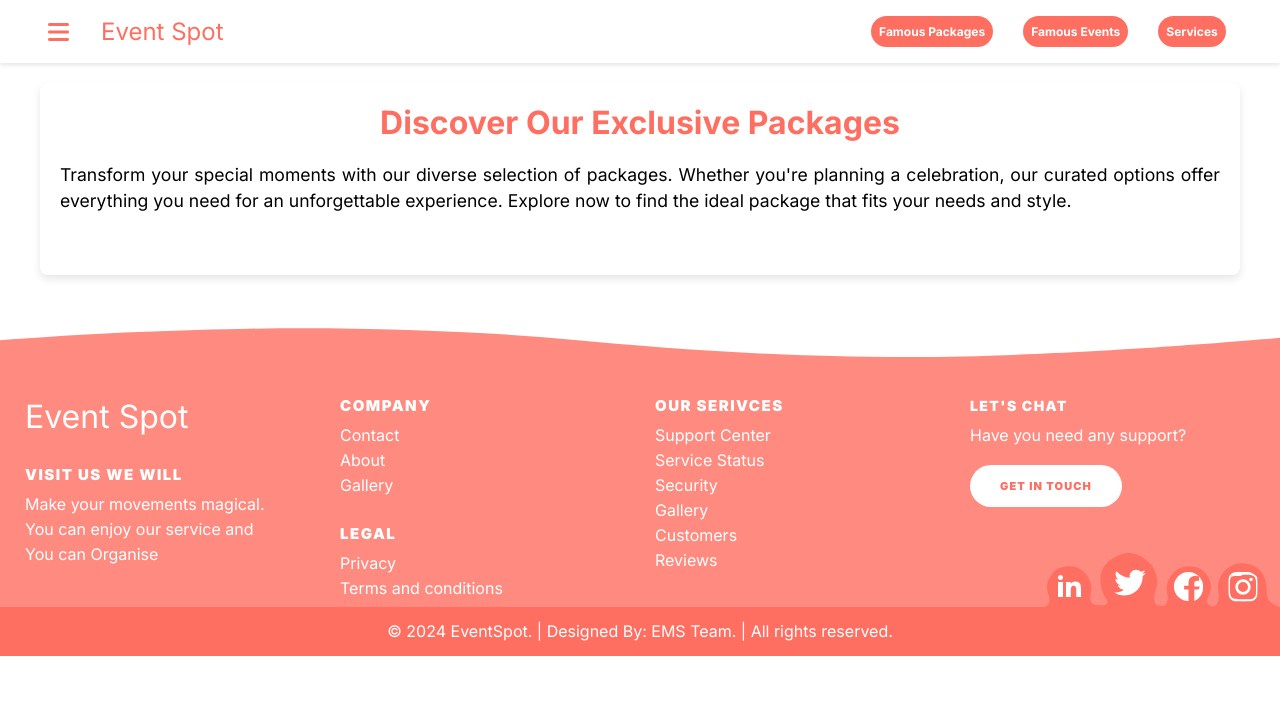
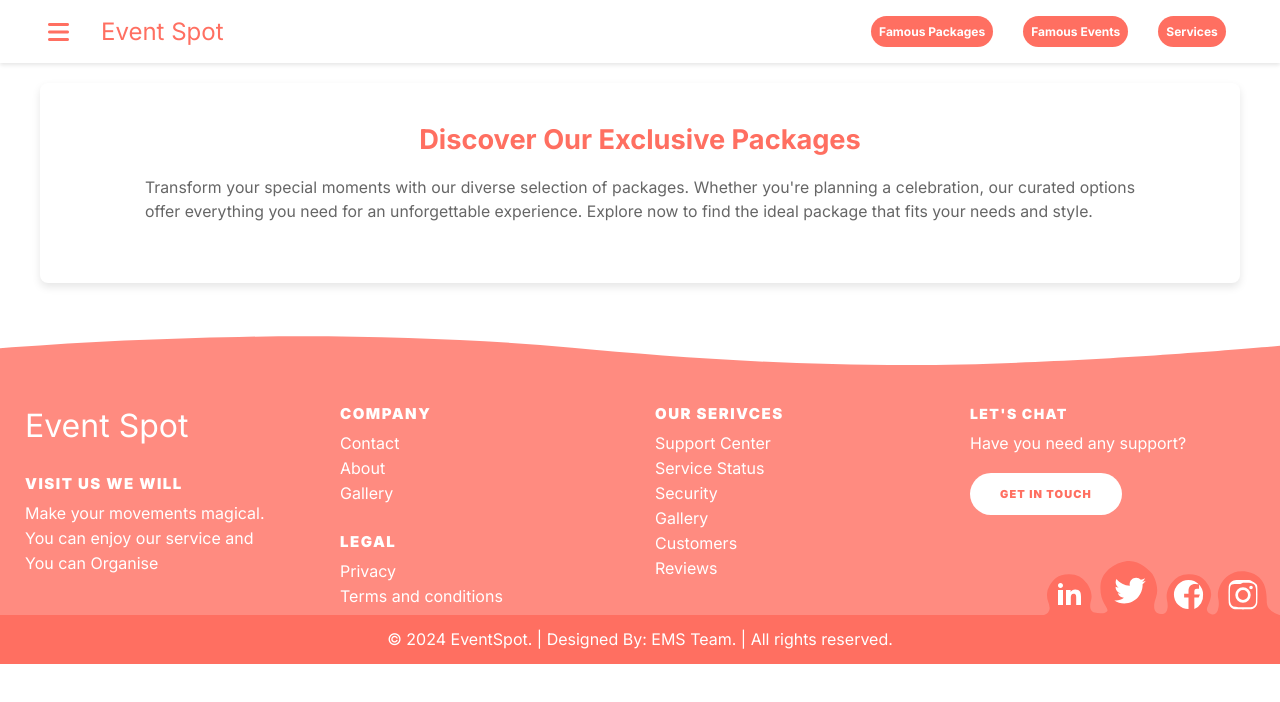
Before and after one commit to Parasuraman-Annadurai/event-management-FE, a website with bundled scripts: page pages/packages/PackageCategory.html in a window 1280 px wide. Built offline with nearby package versions, Linux system fonts and the light colour scheme; no server answers.

Commit message:
packageCategory page styles added

```diff
--- a/pages/packages/PackageCategory.css
+++ b/pages/packages/PackageCategory.css
@@ -14,7 +14,7 @@
     --primary-color: #ff6f61;
     --main-color: #ff8b80;
     --secondary-color: #e56357;
-    --cart-color:#fcf8f8;
+    --cart-color: #fcf8f8;
     --white: #ffffff;
     --black: #000000;
     --gray: #666666;
@@ -32,27 +32,55 @@
 .package-container {
     width: 100%;
     max-width: 1200px;
-    /* margin-top: 2rem; */
-    padding: 20px;
-    background-color:var(--white);
+    padding: 40px;
+    background-color: var(--white);
     border-radius: var(--border-radius);
     box-shadow: var(--box-shadow);
+    text-align: center;
 }
 
 .page-title {
-    font-size: 2rem;
+    font-size: 1.7rem;
     font-weight: 700;
     color: var(--primary-color);
     margin-bottom: 20px;
     text-align: center;
+    animation: fadeInSlide 1.5s ease-out; /* Apply the animation */
+    position: relative;
+    overflow: hidden;
+    white-space: nowrap;
+}
+
+/* Unified Animation Keyframes */
+@keyframes fadeInSlide {
+    0% {
+        transform: translateX(-20%); /* Start slightly off-screen to the left */
+        opacity: 0;
+    }
+    100% {
+        transform: translateX(0); /* End at the normal position */
+        opacity: 1;
+    }
 }
 
 .page-description {
-    font-size: 1.1rem;
-    color: var(--black);
+    margin-bottom: 20px;
+    display: flex;
+    justify-content: center;
+    align-items: center;
+    animation: fadeInSlide 2s ease-out; /* Apply animation to description */
+    position: relative;
+    overflow: hidden;
+}
+
+.page-description p {
+    font-size: 15.8px;
+    color: var(--gray);
+    line-height: 1.5;
+    max-width: 990px;
     text-align: justify;
-    margin-bottom: 40px;
-    line-height: 1.5;
+    margin: 0 auto;
+    white-space: normal;
 }
 
 .package-categories-row {
@@ -67,8 +95,9 @@
     display: flex;
     flex-direction: column;
     align-items: center;
-    width: calc(25.333% - 20px);
-    padding: 20px;
+    width: calc(32.333% - 20px);
+    margin-top: 2rem;
+    padding: 2rem;
     border-radius: var(--border-radius);
     box-shadow: var(--box-shadow);
     transition: transform 0.3s, background-color 0.3s, color 0.3s;
@@ -120,7 +149,7 @@
 /* Media Query for responsive design */
 @media (max-width: 768px) {
     .package-category {
-        width: 100%; /* Full width on smaller screens */
+        width: 100%;
         margin-bottom: 20px;
     }
 
@@ -144,3 +173,7 @@
 .package-category {
     animation: fadeInUp 0.6s ease-in-out;
 }
+
+.package-category:nth-child(1) {
+    animation-delay: 0.2s;
+}
--- a/pages/packages/PackageCategory.html
+++ b/pages/packages/PackageCategory.html
@@ -14,10 +14,15 @@
 
     <div class="PackageCategoryMain">
         <div class="package-container">
-            <h1 class="page-title">Discover Our Exclusive Packages</h1>
-            <p class="page-description">
-                Transform your special moments with our diverse selection of packages. Whether you're planning a celebration, our curated options offer everything you need for an unforgettable experience. Explore now to find the ideal package that fits your needs and style.
-            </p>
+            <div class="package-container-header">
+                <h1 class="page-title">Discover Our Exclusive Packages</h1>
+                <div class="page-description">
+                    <p>
+                        Transform your special moments with our diverse selection of packages. Whether you're planning a celebration, our curated options offer everything you need for an unforgettable experience. Explore now to find the ideal package that fits your needs and style.
+                    </p>
+                </div>
+            </div>
+
             <div id="package-categories"></div>
         </div>
     </div>
--- a/pages/packages/PackageCategory.js
+++ b/pages/packages/PackageCategory.js
@@ -51,7 +51,7 @@ function initializePackageCategories(packages) {
         title.textContent = category.packageName;
 
         const description = document.createElement("p");
-        const descriptionText = category.packageDescription.split(' ').slice(0, 7).join(' ') + '...';
+        const descriptionText = category.packageDescription.split(' ').slice(0, 11).join(' ') + '...';
         description.textContent = descriptionText;
 
         categoryDiv.appendChild(img);
```
